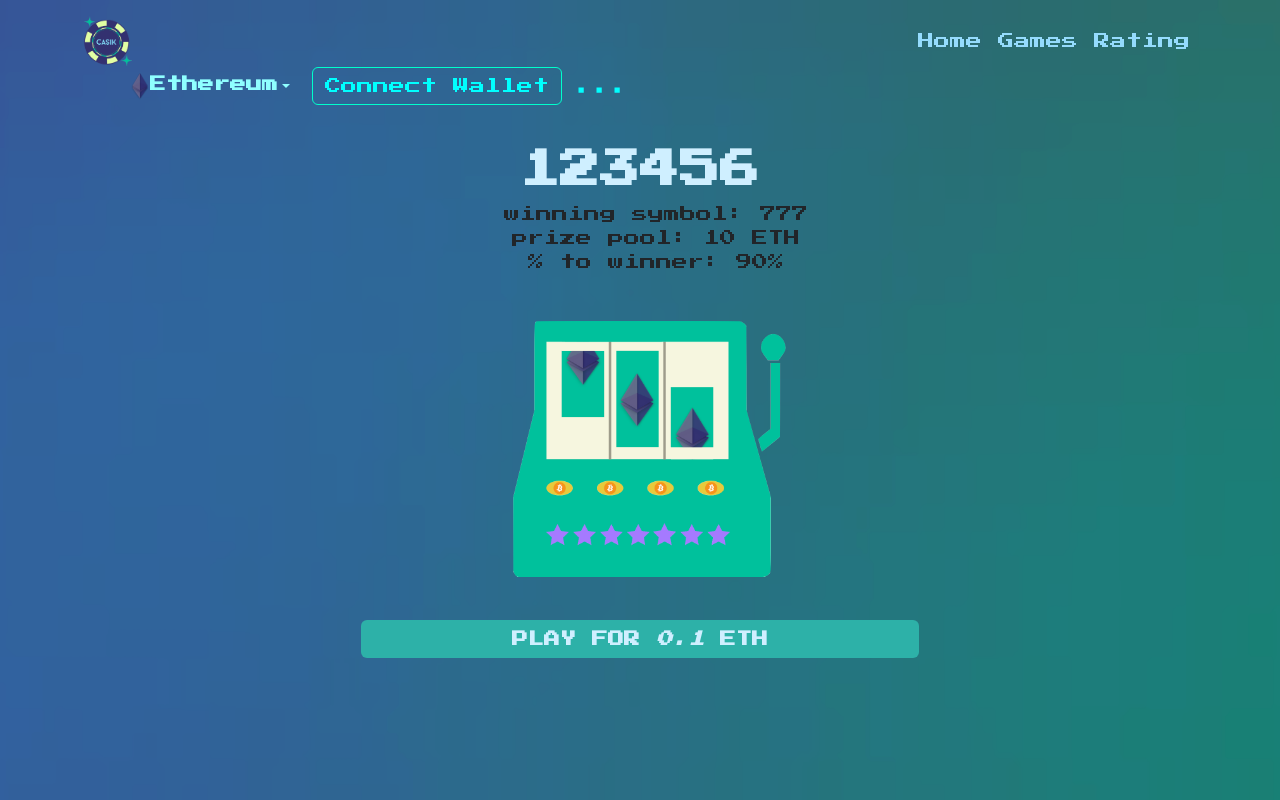
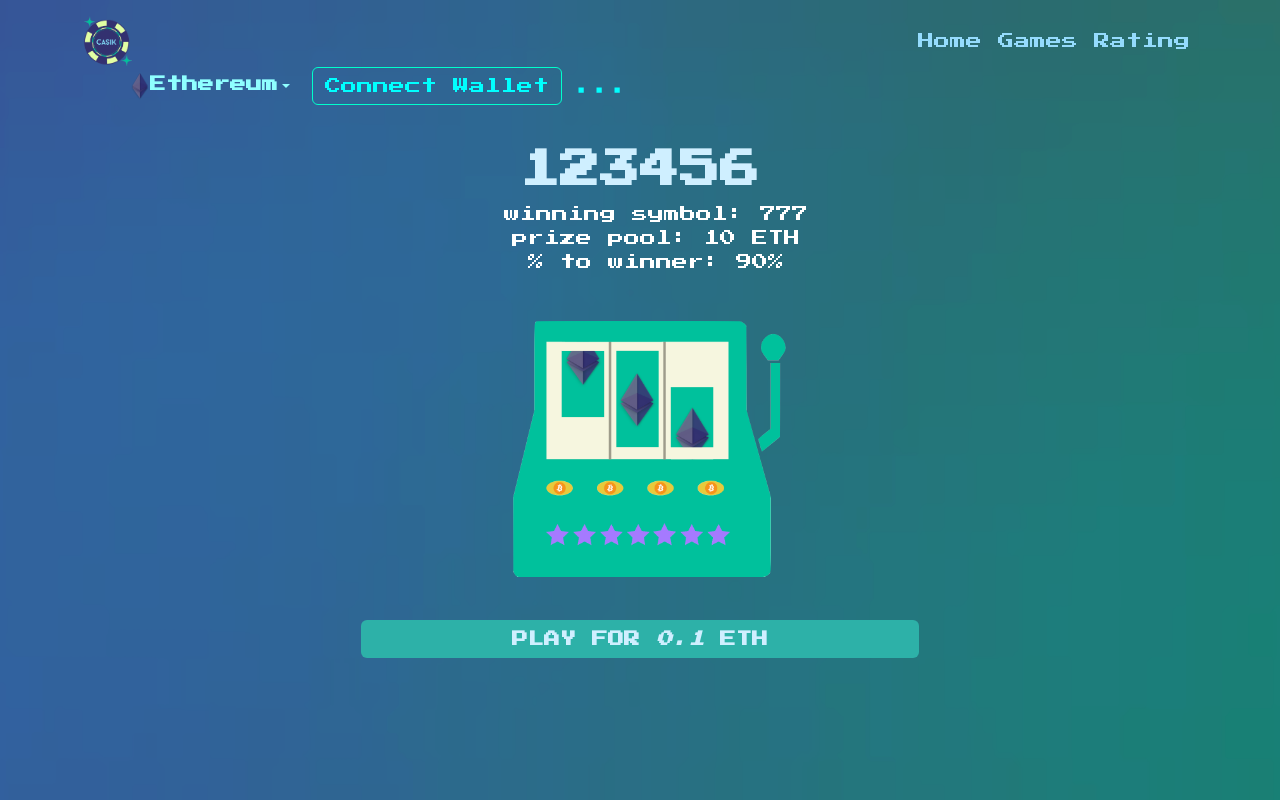
Before and after one commit to siddot/casik, a React (Create React App) app in the folder frontend/: page /games/123456 in a window 1280 px wide. Built offline with nearby package versions, Linux system fonts and the light colour scheme.

Commit message:
update casik page

```diff
--- a/frontend/src/components/Pages/CasikPage.css
+++ b/frontend/src/components/Pages/CasikPage.css
@@ -17,6 +17,10 @@
 .params{
     list-style-type: none;
 }
+.pool-params{
+    list-style-type: none;
+    color: white;
+}
 
 li{
     justify-content: center;
--- a/frontend/src/components/Pages/CasikPage.jsx
+++ b/frontend/src/components/Pages/CasikPage.jsx
@@ -11,7 +11,7 @@ const CasikPage = () => {
             <Navbar/>
             <div className="container">
                 <h1 className="text">123456</h1>
-                <ul className="params">
+                <ul className="pool-params">
                     <li>winning symbol: 777</li>
                     <li>prize pool: 10 ETH</li>
                     <li>% to winner: 90%</li>
--- a/frontend/src/components/UI/GameCard.jsx
+++ b/frontend/src/components/UI/GameCard.jsx
@@ -9,7 +9,7 @@ const GameCard = () => {
                 <h6 className="card-subtitle mb-2 text-muted id">#123456</h6>
             </div>
             <div className="card-body info">
-                <ul className="pool-params">
+                <ul className="params">
                     <li>winning symbol: 777</li>
                     <li>prize pool: 10 ETH</li>
                     <li>% to winner: 90 %</li>
```
